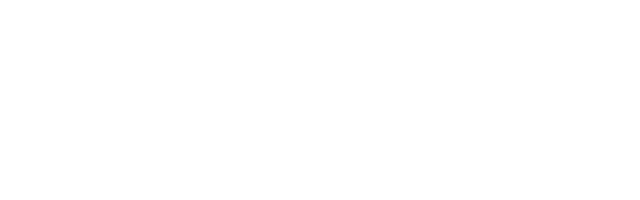
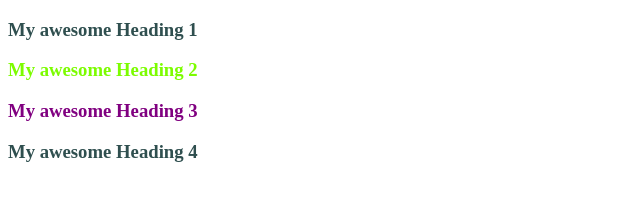
Before and after one commit to mashuk-tamim/specificity, a plain HTML site: page index.html in a window 1280 px wide. Shown: the whole page, without its empty margins (0-640 px from the left). Drawn offline with Linux system fonts and the light colour scheme.

Commit message:
learned  CSS specificity

```diff
--- a/index.html
+++ b/index.html
@@ -4,8 +4,31 @@
     <meta charset="UTF-8">
     <meta name="viewport" content="width=device-width, initial-scale=1.0">
     <title>Document</title>
+    <style>
+        *{
+            color: olive;
+        }
+        #second{
+            color: brown;
+        }
+        .blue{
+            color: blue;
+        }
+        .purple{
+            color: purple;
+        }
+        h3{
+            color: goldenrod;
+        }
+        h3{
+            color: darkslategrey;
+        }
+    </style>
 </head>
 <body>
-
+    <h3>My awesome Heading 1</h3>
+    <h3 id="second" class="purple blue" style="color: lawngreen;">My awesome Heading 2</h3>
+    <h3 class="purple blue">My awesome Heading 3</h3>
+    <h3>My awesome Heading 4</h3>
 </body>
 </html>
```
